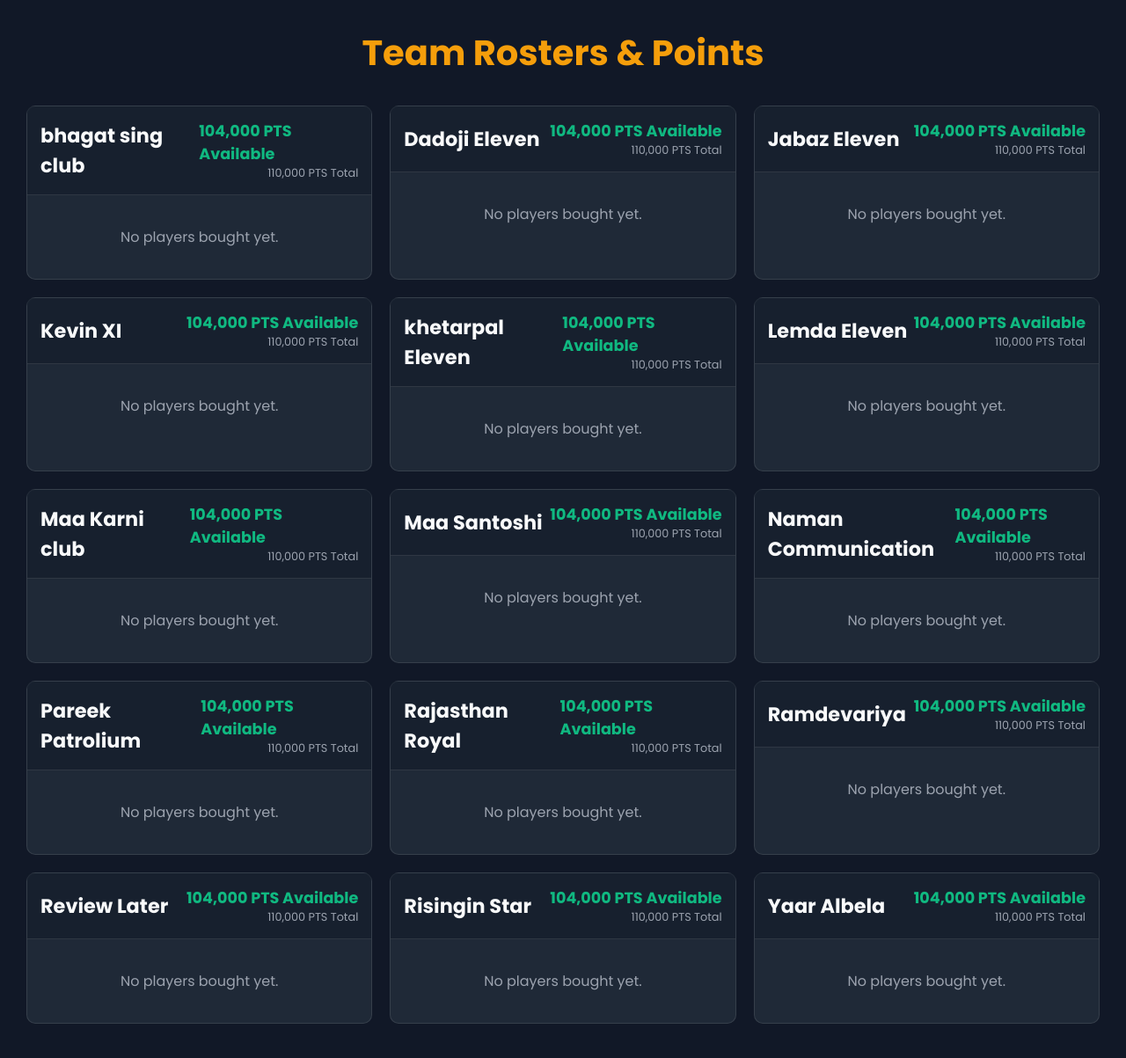
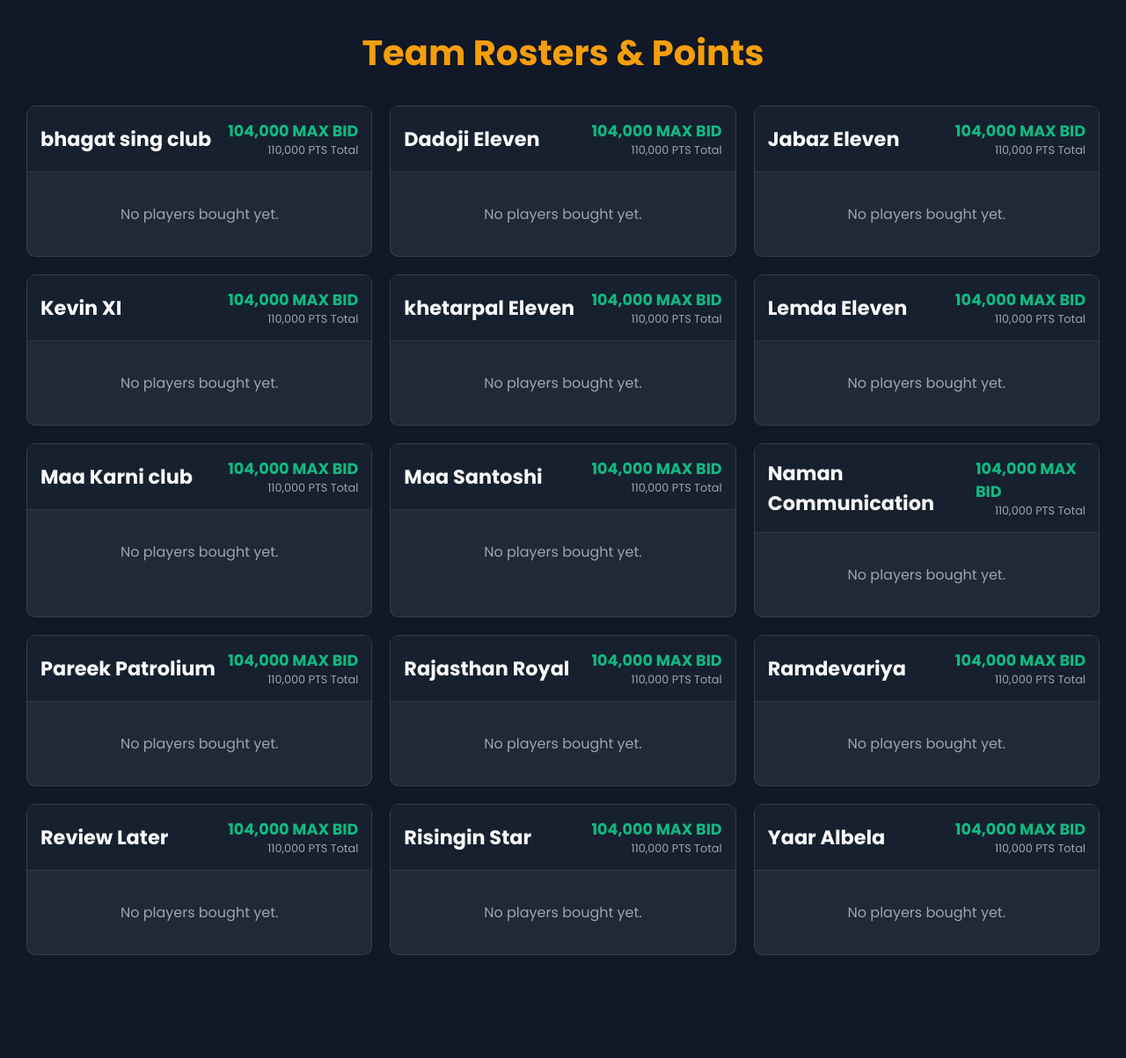
Before and after one commit to Madhuiit/dcl, a Flask app: page /teams in a window 1280 px wide. Shown: the part 65-1268 px from the top of the page at 88% size. Run offline with Flask 3, Linux system fonts and the light colour scheme; the visitor is signed in with stand-in values (Sample User, id 1).

Commit message:
Final version with corrected bidding logic for GCP

```diff
--- a/templates/teams.html
+++ b/templates/teams.html
@@ -9,7 +9,7 @@
                 <div class="team-card-header">
                     <h2>{{ team_name }}</h2>
                     <div class="team-points-container">
-                        <span class="team-points-available">{{ "{:,}".format(team_data.bidding_power) }} PTS Available</span>
+                        <span class="team-points-available">{{ "{:,}".format(team_data.bidding_power) }} MAX BID</span>
                         <span class="team-points-total">{{ "{:,}".format(team_data.points) }} PTS Total</span>
                     </div>
                 </div>
```
